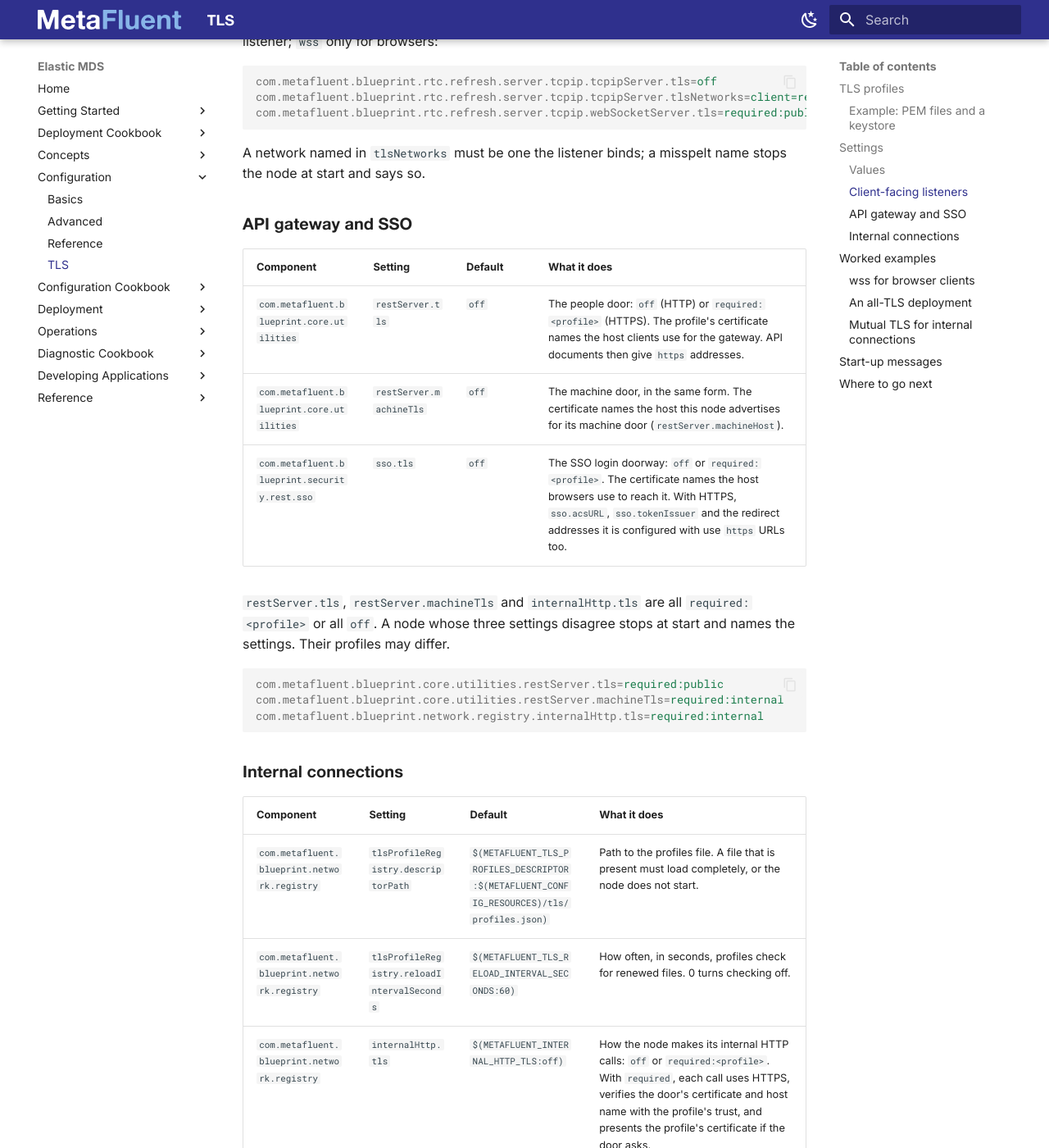
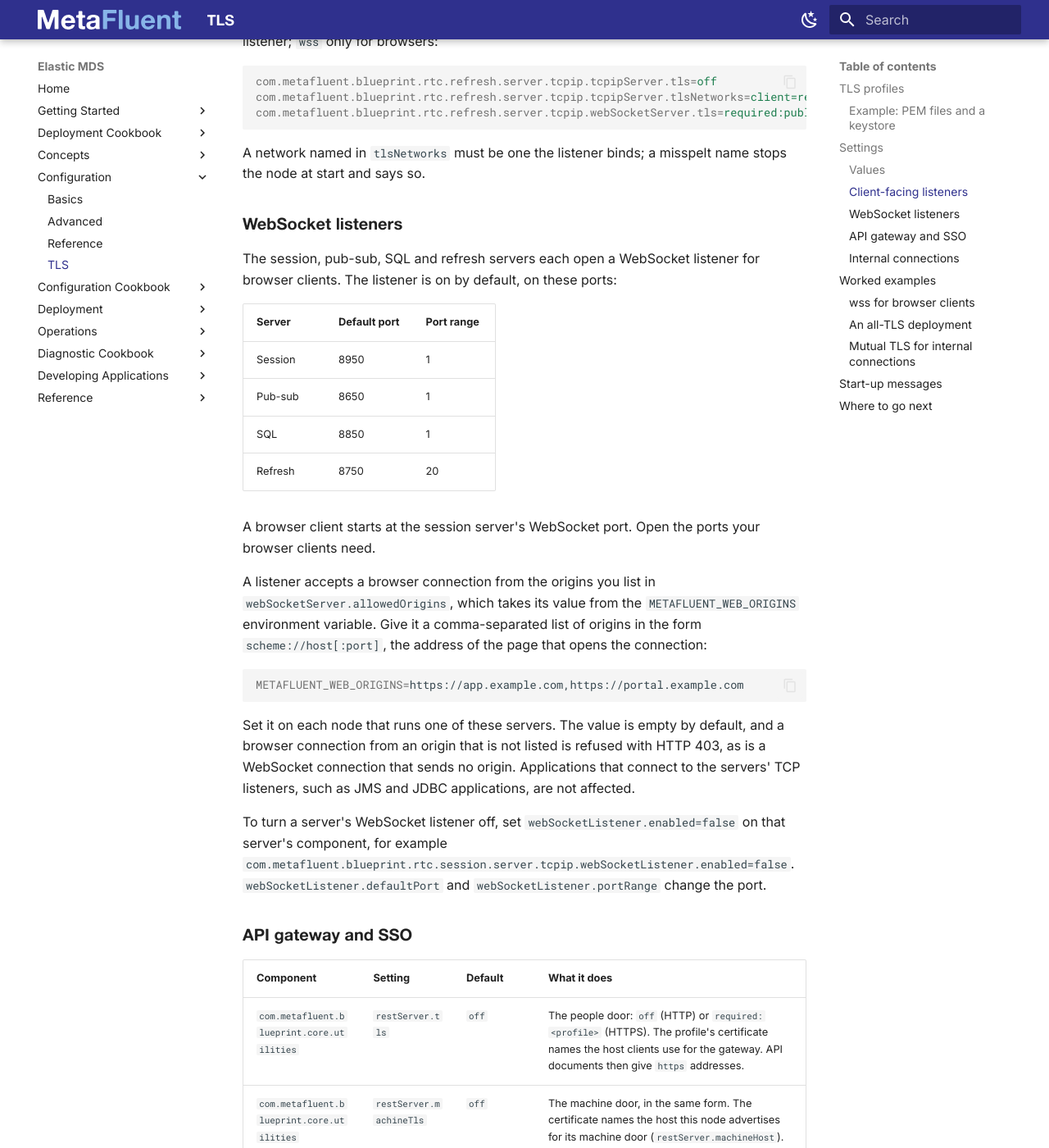
Before and after one commit to MetaFluent/ElasticMDS-docs, an MkDocs documentation site: the page built from docs/Configuration-TLS.md, in a window 1280 px wide and 1400 px high, scrolled down 3063 px. Shown: the whole window at 82% size. Built offline with MkDocs 1.6.1 and Material for MkDocs 9.7.7, drawn with Linux system fonts in a browser that asks for light colours; the version menu is left out; some of the changed text lies outside the part shown.

Commit message:
MetaFluent/IssueTracking#1488 Review corrections: WebSocket listeners and origins, TLS settings on registry proxy nodes, trace subsystems and activity stamps, MF-ADP-030 in logging examples
https://github.com/MetaFluent/IssueTracking/issues/1488

Co-Authored-By: Claude Opus 5.5 <noreply@anthropic.com>
Claude-Session: https://claude.ai/code/session_01K5tYr52rsbifuWyzxZ61Tp

````diff
--- a/docs/Configuration-TLS.md
+++ b/docs/Configuration-TLS.md
@@ -87,6 +87,29 @@ com.metafluent.blueprint.rtc.refresh.server.tcpip.webSocketServer.tls=required:p
 
 A network named in `tlsNetworks` must be one the listener binds; a misspelt name stops the node at start and says so.
 
+### WebSocket listeners
+
+The session, pub-sub, SQL and refresh servers each open a WebSocket listener for browser clients. The listener is on by default, on these ports:
+
+| Server | Default port | Port range |
+|---|---|---|
+| Session | 8950 | 1 |
+| Pub-sub | 8650 | 1 |
+| SQL | 8850 | 1 |
+| Refresh | 8750 | 20 |
+
+A browser client starts at the session server's WebSocket port. Open the ports your browser clients need.
+
+A listener accepts a browser connection from the origins you list in `webSocketServer.allowedOrigins`, which takes its value from the `METAFLUENT_WEB_ORIGINS` environment variable. Give it a comma-separated list of origins in the form `scheme://host[:port]`, the address of the page that opens the connection:
+
+```bash
+METAFLUENT_WEB_ORIGINS=https://app.example.com,https://portal.example.com
+```
+
+Set it on each node that runs one of these servers. The value is empty by default, and a browser connection from an origin that is not listed is refused with HTTP 403, as is a WebSocket connection that sends no origin. Applications that connect to the servers' TCP listeners, such as JMS and JDBC applications, are not affected.
+
+To turn a server's WebSocket listener off, set `webSocketListener.enabled=false` on that server's component, for example `com.metafluent.blueprint.rtc.session.server.tcpip.webSocketListener.enabled=false`. `webSocketListener.defaultPort` and `webSocketListener.portRange` change the port.
+
 ### API gateway and SSO
 
 | Component | Setting | Default | What it does |
@@ -103,13 +126,17 @@ com.metafluent.blueprint.core.utilities.restServer.machineTls=required:internal
 com.metafluent.blueprint.network.registry.internalHttp.tls=required:internal
 ```
 
+Every other node makes its internal HTTP calls with the same setting under `com.metafluent.blueprint.network.registry.proxy`; see [Internal connections](#internal-connections). The simplest way to set it on every node at once is the `METAFLUENT_INTERNAL_HTTP_TLS` environment variable.
+
 ### Internal connections
+
+The TLS profiles and the internal HTTP setting are carried by two components with the same settings. `com.metafluent.blueprint.network.registry` runs on the API gateway node and on the consolidated node. `com.metafluent.blueprint.network.registry.proxy` runs on every other node. Set the values with the environment variables below and they apply on every node whichever component it carries. To set them in a properties file instead, use the component name the node carries.
 
 | Component | Setting | Default | What it does |
 |---|---|---|---|
-| `com.metafluent.blueprint.network.registry` | `tlsProfileRegistry.descriptorPath` | `$(METAFLUENT_TLS_PROFILES_DESCRIPTOR:$(METAFLUENT_CONFIG_RESOURCES)/tls/profiles.json)` | Path to the profiles file. A file that is present must load completely, or the node does not start. |
-| `com.metafluent.blueprint.network.registry` | `tlsProfileRegistry.reloadIntervalSeconds` | `$(METAFLUENT_TLS_RELOAD_INTERVAL_SECONDS:60)` | How often, in seconds, profiles check for renewed files. 0 turns checking off. |
-| `com.metafluent.blueprint.network.registry` | `internalHttp.tls` | `$(METAFLUENT_INTERNAL_HTTP_TLS:off)` | How the node makes its internal HTTP calls: `off` or `required:<profile>`. With `required`, each call uses HTTPS, verifies the door's certificate and host name with the profile's trust, and presents the profile's certificate if the door asks. |
+| `com.metafluent.blueprint.network.registry` or `...registry.proxy` | `tlsProfileRegistry.descriptorPath` | `$(METAFLUENT_TLS_PROFILES_DESCRIPTOR:$(METAFLUENT_CONFIG_RESOURCES)/tls/profiles.json)` | Path to the profiles file. A file that is present must load completely, or the node does not start. |
+| `com.metafluent.blueprint.network.registry` or `...registry.proxy` | `tlsProfileRegistry.reloadIntervalSeconds` | `$(METAFLUENT_TLS_RELOAD_INTERVAL_SECONDS:60)` | How often, in seconds, profiles check for renewed files. 0 turns checking off. |
+| `com.metafluent.blueprint.network.registry` or `...registry.proxy` | `internalHttp.tls` | `$(METAFLUENT_INTERNAL_HTTP_TLS:off)` | How the node makes its internal HTTP calls: `off` or `required:<profile>`. With `required`, each call uses HTTPS, verifies the door's certificate and host name with the profile's trust, and presents the profile's certificate if the door asks. |
 | `com.metafluent.blueprint.datafabric` | `tcpipServer.tls` | `off` | TLS mode of the fabric mesh listener (inbound), including `offered`. |
 | `com.metafluent.blueprint.datafabric` | `tcpipServer.tlsNetworks` | empty | Per-network overrides for the mesh listener. |
 | `com.metafluent.blueprint.datafabric` | `server.outboundTls` | `off` | TLS on this node's connections to its mesh peers: `off` or `required:<profile>`. |
@@ -118,13 +145,20 @@ com.metafluent.blueprint.network.registry.internalHttp.tls=required:internal
 | `com.metafluent.blueprint.rtc.query.proxy.authnz` | `entitlementsContextConnection.tls` | `off` | TLS for the session with the entitlements server. |
 | `com.metafluent.blueprint.rtc.content.adapter.mfpubsub` | `pubsubContent.tls` | `off` | TLS for the pub-sub adapter's session with the data tier and its REST calls to it (TLS and HTTPS when required). |
 
-The `tlsProfileRegistry` settings can also be set from the environment: `METAFLUENT_TLS_PROFILES_DESCRIPTOR`, `METAFLUENT_TLS_RELOAD_INTERVAL_SECONDS` and `METAFLUENT_INTERNAL_HTTP_TLS`.
+The environment variables are `METAFLUENT_TLS_PROFILES_DESCRIPTOR`, `METAFLUENT_TLS_RELOAD_INTERVAL_SECONDS` and `METAFLUENT_INTERNAL_HTTP_TLS`.
 
-Example - reload every 5 minutes, and keep the profiles file in a custom location:
+Example - reload every 5 minutes, and keep the profiles file in a custom location, on every node:
+
+```bash
+METAFLUENT_TLS_PROFILES_DESCRIPTOR=/etc/metafluent/tls/profiles.json
+METAFLUENT_TLS_RELOAD_INTERVAL_SECONDS=300
+```
+
+The same in a properties file, on a node that carries the proxy component:
 
 ```properties
-com.metafluent.blueprint.network.registry.tlsProfileRegistry.descriptorPath=/etc/metafluent/tls/profiles.json
-com.metafluent.blueprint.network.registry.tlsProfileRegistry.reloadIntervalSeconds=300
+com.metafluent.blueprint.network.registry.proxy.tlsProfileRegistry.descriptorPath=/etc/metafluent/tls/profiles.json
+com.metafluent.blueprint.network.registry.proxy.tlsProfileRegistry.reloadIntervalSeconds=300
 ```
 
 ---
@@ -154,7 +188,7 @@ Setting:
 com.metafluent.blueprint.rtc.refresh.server.tcpip.webSocketServer.tls=required:public
 ```
 
-The certificate names the host the browser connects to, and a certificate from a public CA is trusted by the browser as it stands. Browsers connect to `wss://host:port`; see [Developing with TLS](Develop-TLS.md). To keep serving existing `ws://` pages during a migration, use `offered:public` instead; one port then serves `ws://` and `wss://`.
+The certificate names the host the browser connects to, and a certificate from a public CA is trusted by the browser as it stands. Allow the pages' origins with `METAFLUENT_WEB_ORIGINS` (see [WebSocket listeners](#websocket-listeners)). Browsers connect to `wss://host:port`; see [Developing with TLS](Develop-TLS.md). To keep serving existing `ws://` pages during a migration, use `offered:public` instead; one port then serves `ws://` and `wss://`.
 
 ### An all-TLS deployment
 
````
Also changed, not shown: docs/Develop-TLS.md (+3 -3 lines), docs/Diagnostic-Cookbook.md (+12 -5 lines), docs/Operations-Logging.md (+4 -4 lines).
